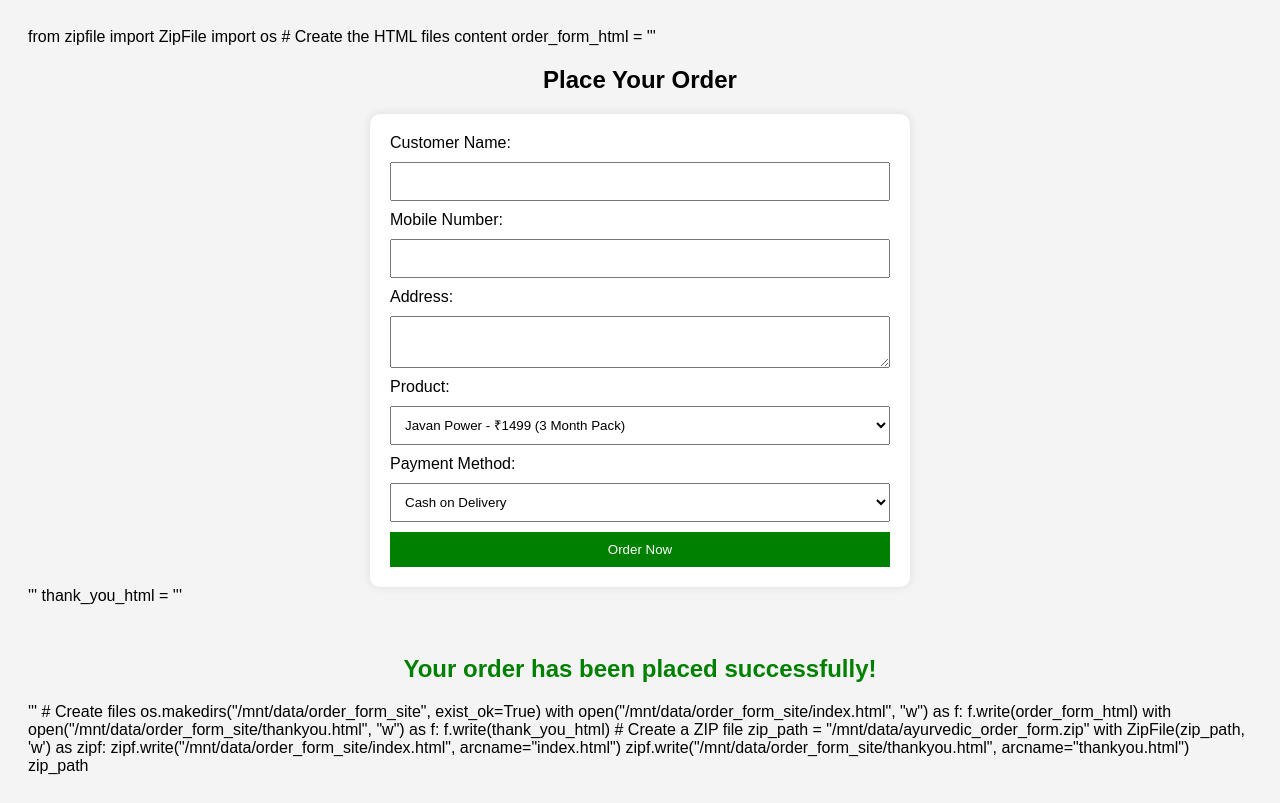
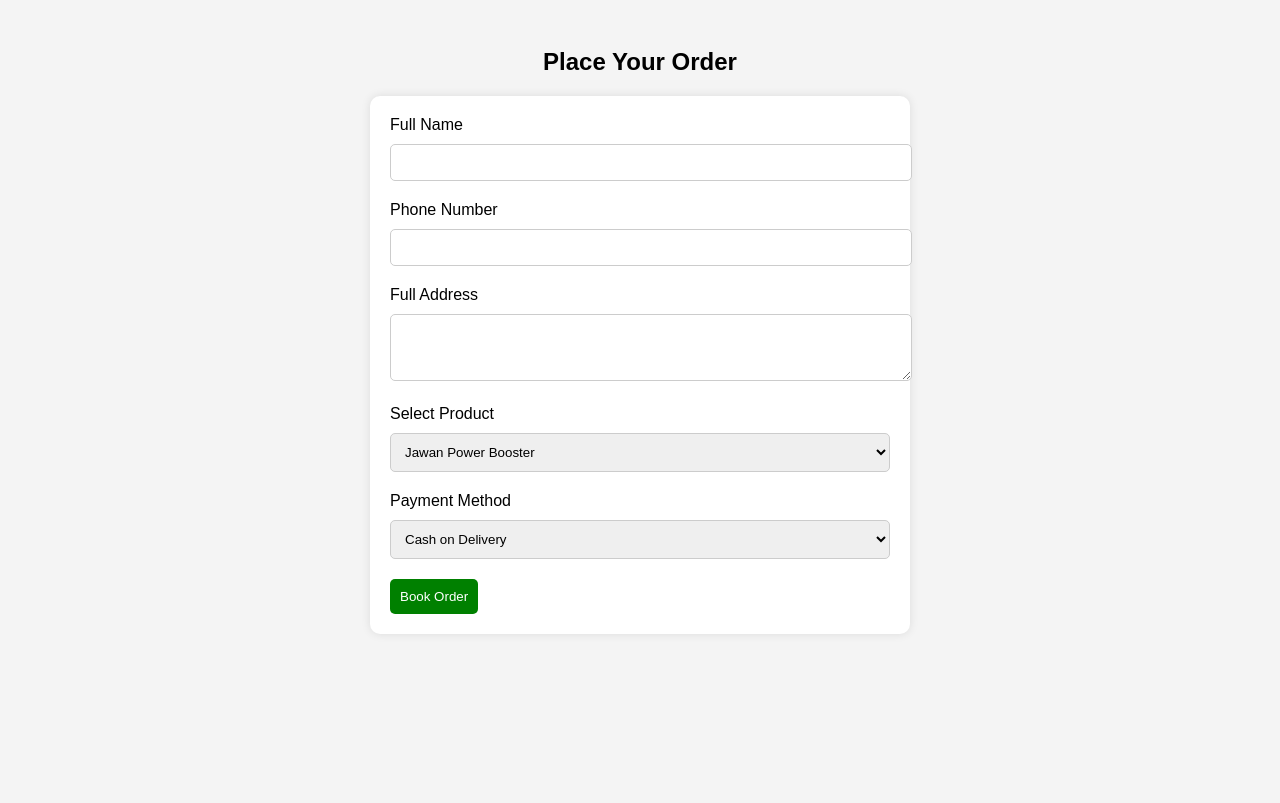
Before and after one commit to Arjun972272/ayurvedic-medicine, a plain HTML site: page index.html in a window 1280 px wide. Drawn offline with Linux system fonts and the light colour scheme.

Commit message:
Update index.html
Email

```diff
--- a/index.html
+++ b/index.html
@@ -1,78 +1,108 @@
-from zipfile import ZipFile
-import os
-
-# Create the HTML files content
-order_form_html = '''<!DOCTYPE html>
+<!DOCTYPE html>
 <html lang="en">
 <head>
-  <meta charset="UTF-8">
+  <meta charset="UTF-8" />
+  <meta name="viewport" content="width=device-width, initial-scale=1.0"/>
   <title>Order Ayurvedic Medicine</title>
   <style>
-    body { font-family: Arial; padding: 20px; background: #f4f4f4; }
-    form { background: white; padding: 20px; max-width: 500px; margin: auto; border-radius: 10px; box-shadow: 0 0 10px rgba(0,0,0,0.1); }
-    input, textarea, select { width: 100%; padding: 10px; margin: 10px 0; }
-    button { background-color: green; color: white; padding: 10px; border: none; cursor: pointer; width: 100%; }
+    body {
+      font-family: Arial;
+      padding: 20px;
+      background: #f4f4f4;
+    }
+    form, .thank-you {
+      background: white;
+      padding: 20px;
+      max-width: 500px;
+      margin: auto;
+      border-radius: 10px;
+      box-shadow: 0 0 10px rgba(0,0,0,0.1);
+    }
+    input, textarea, select {
+      width: 100%;
+      padding: 10px;
+      margin-top: 10px;
+      margin-bottom: 20px;
+      border: 1px solid #ccc;
+      border-radius: 5px;
+    }
+    button {
+      background-color: green;
+      color: white;
+      padding: 10px;
+      border: none;
+      border-radius: 5px;
+      cursor: pointer;
+    }
+    button:hover {
+      background-color: darkgreen;
+    }
+    h2 {
+      text-align: center;
+    }
+    .thank-you {
+      display: none;
+      text-align: center;
+    }
+    .thank-you h1 {
+      color: green;
+    }
   </style>
 </head>
 <body>
 
-<h2 style="text-align:center;">Place Your Order</h2>
+  <div id="form-container">
+    <h2>Place Your Order</h2>
+    <form id="orderForm">
+      <input type="hidden" name="_captcha" value="false">
+      <label for="name">Full Name</label>
+      <input type="text" name="Name" required>
 
-<form action="https://formsubmit.co/9720944308@gmail.com" method="POST">
-  <input type="hidden" name="_captcha" value="false">
-  <input type="hidden" name="_next" value="thankyou.html">
+      <label for="phone">Phone Number</label>
+      <input type="tel" name="Phone" required>
 
-  <label>Customer Name:</label>
-  <input type="text" name="name" required>
+      <label for="address">Full Address</label>
+      <textarea name="Address" rows="3" required></textarea>
 
-  <label>Mobile Number:</label>
-  <input type="tel" name="mobile" required>
+      <label for="product">Select Product</label>
+      <select name="Product">
+        <option value="Jawan Power Booster">Jawan Power Booster</option>
+        <option value="Ayurvedic Medicine">Ayurvedic Medicine</option>
+      </select>
 
-  <label>Address:</label>
-  <textarea name="address" required></textarea>
+      <label for="payment">Payment Method</label>
+      <select name="Payment Method">
+        <option value="Cash on Delivery">Cash on Delivery</option>
+      </select>
 
-  <label>Product:</label>
-  <select name="product">
-    <option value="Javan Power - 3 Month Pack">Javan Power - ₹1499 (3 Month Pack)</option>
-  </select>
+      <button type="submit">Book Order</button>
+    </form>
+  </div>
 
-  <label>Payment Method:</label>
-  <select name="payment">
-    <option value="Cash on Delivery">Cash on Delivery</option>
-    <option value="Online">Online</option>
-  </select>
+  <div class="thank-you" id="thankYou">
+    <h1>Thank You!</h1>
+    <p>Your order has been placed successfully. We'll contact you soon.</p>
+  </div>
 
-  <button type="submit">Order Now</button>
-</form>
+  <script>
+    const form = document.getElementById('orderForm');
+    form.addEventListener('submit', function(event) {
+      event.preventDefault();
+
+      const formData = new FormData(form);
+
+      fetch("https://formsubmit.co/ajax/arjundiwaker0@gmail.com", {
+        method: "POST",
+        body: formData
+      }).then(response => response.json())
+        .then(data => {
+          document.getElementById('form-container').style.display = "none";
+          document.getElementById('thankYou').style.display = "block";
+        }).catch(error => {
+          alert("Something went wrong. Please try again.");
+        });
+    });
+  </script>
 
 </body>
 </html>
-'''
-
-thank_you_html = '''<!DOCTYPE html>
-<html lang="en">
-<head>
-  <meta charset="UTF-8">
-  <title>Order Confirmed</title>
-</head>
-<body>
-  <h2 style="text-align:center; color: green; margin-top: 50px;">Your order has been placed successfully!</h2>
-</body>
-</html>
-'''
-
-# Create files
-os.makedirs("/mnt/data/order_form_site", exist_ok=True)
-with open("/mnt/data/order_form_site/index.html", "w") as f:
-    f.write(order_form_html)
-
-with open("/mnt/data/order_form_site/thankyou.html", "w") as f:
-    f.write(thank_you_html)
-
-# Create a ZIP file
-zip_path = "/mnt/data/ayurvedic_order_form.zip"
-with ZipFile(zip_path, 'w') as zipf:
-    zipf.write("/mnt/data/order_form_site/index.html", arcname="index.html")
-    zipf.write("/mnt/data/order_form_site/thankyou.html", arcname="thankyou.html")
-
-zip_path
```
